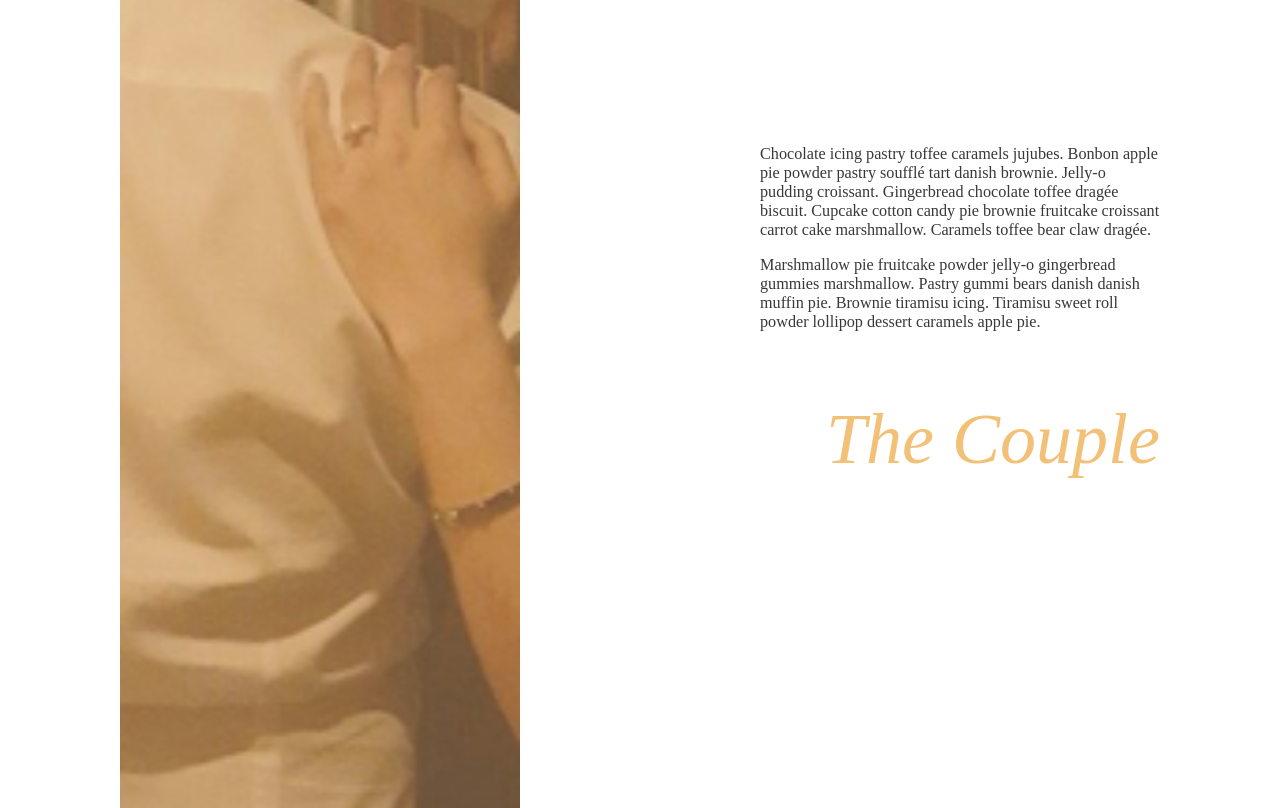
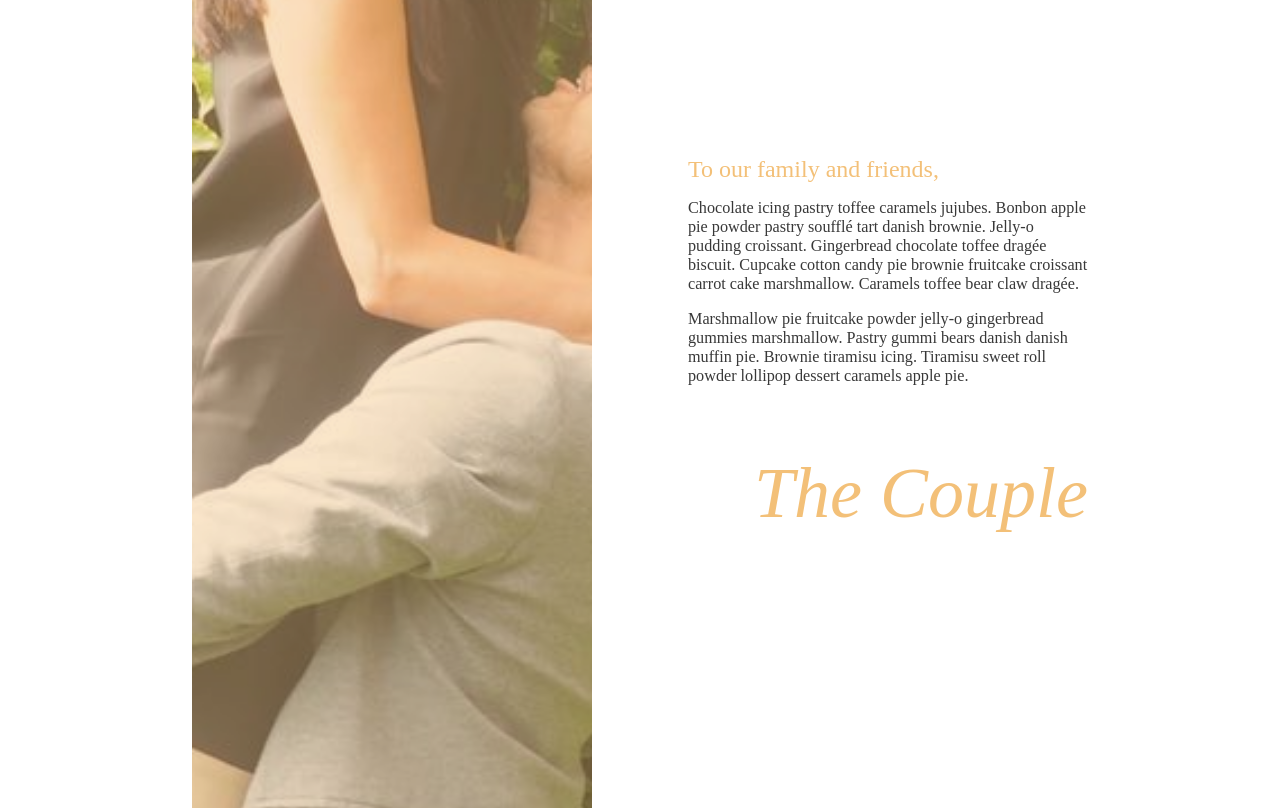
Before and after one commit to ronathan/dreajase, a plain HTML site: page views/index.html in a window 1280 px wide. Shown: the part 3760-4568 px from the top of the page. Drawn offline with nearby package versions, Linux system fonts and the light colour scheme; a web font is replaced by a local one.

Commit message:
More styling issues fixed on the couple page

```diff
--- a/js/main.js
+++ b/js/main.js
@@ -2,19 +2,18 @@
 
 	// Element declaration
 	var $navbar = $('#navbar');
+	var $sectionCouple = $('section#couple');
 
 	// Creates sticky header
 	$navbar.waypoint({
 		handler: function(direction) {
 			$navbar.addClass('navbar-fixed');
-			console.log("SOMETHING HAPPENED");
 		}
 	});
 
 	$navbar.waypoint({
 		handler: function(direction) {
 			$navbar.removeClass('navbar-fixed');
-			console.log("SOMETHING ELSE HAPPENED");
 		},
 		offset: '1px'
 	});
--- a/scss/main.scss
+++ b/scss/main.scss
@@ -160,7 +160,7 @@ body {
 		section#couple {
 			@include flex-display;
 			@include flex-direction-row;
-			@include justify-content(space-between);
+			@include justify-content(center);
 			@include flex-wrap(wrap);
 			@include flex-align-items(center);
 
@@ -168,15 +168,15 @@ body {
 
 			div.couple-image-container {
 				height: 100%;
-				margin-right: 100px;
+				margin: 0 4em;
 				width: 400px;
 
 				div.couple-image {
 					height: 100%;
 					background-size: cover;
-					background-position: top center;
+					background-position: center center;
 					background-repeat: no-repeat;
-					background-image: url('../images/thecouple.png');
+					background-image: url('../images/thecouple3.jpg');
 
 					div.gold-mask {
 						width:100%;
@@ -191,6 +191,7 @@ body {
 				@include flex-display;
 				@include flex-direction-column;
 
+				margin: 0 4em;
 				width: 400px;
 
 				div.couple-desc-writeup {
@@ -200,6 +201,9 @@ body {
 				div.couple-header {
 					margin-top: 50px;
 					text-align: right;
+				}
+				div.couple-address {
+					text-align: left;
 				}
 			}
 		}
--- a/views/index.html
+++ b/views/index.html
@@ -51,6 +51,11 @@
 			</div>
 
 			<div class="couple-desc">
+
+				<div class="couple-address">
+					<h3>To our family and friends,</h3>
+				</div>
+
 				<div class="couple-desc-writeup">
 					<p>
 						Chocolate icing pastry toffee caramels jujubes. Bonbon apple pie powder pastry soufflé tart danish brownie. Jelly-o pudding croissant. Gingerbread chocolate toffee dragée biscuit. Cupcake cotton candy pie brownie fruitcake croissant carrot cake marshmallow. Caramels toffee bear claw dragée.
```
Also changed, not shown: css/main.css, images/thecouple3.jpg (renamed from images/Engagement Pics - For Website 5.jpg), 3 other files.
